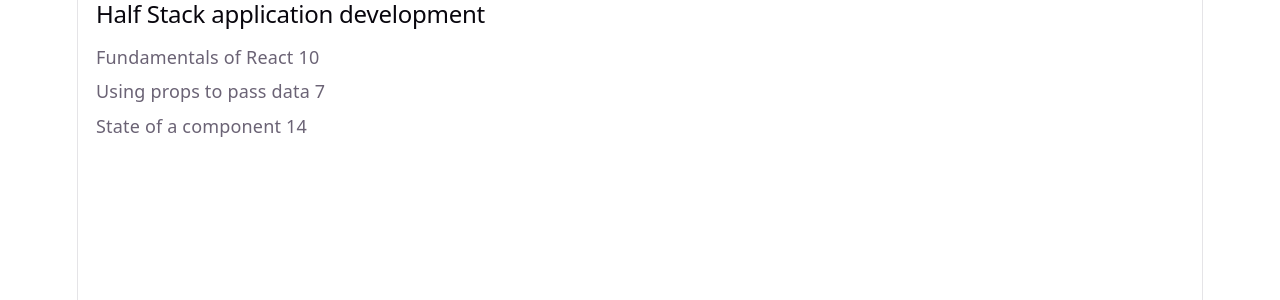
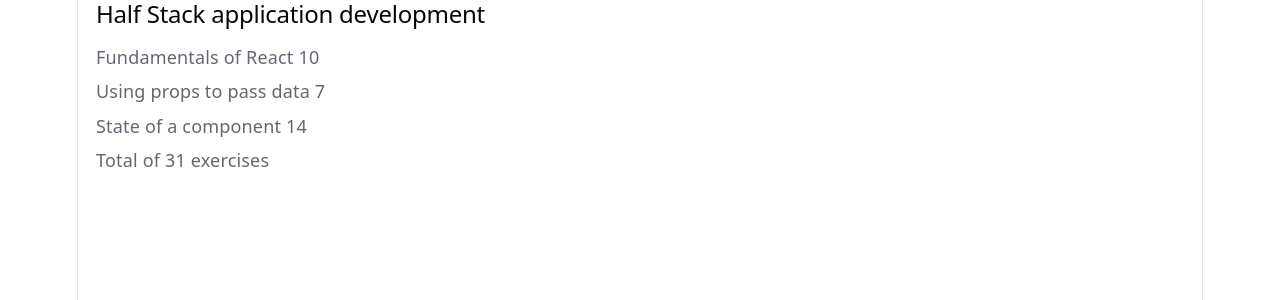
Before and after one commit to daddyschmack/fullstack-open-exercises, a React (Vite) app in the folder part1/: page / in a window 1280 px wide. Shown: the top 300 px of the page. Built offline with nearby package versions, Linux system fonts and the light colour scheme.

Commit message:
exerciee 2.3, course list and exercises with reduce based total

```diff
--- a/part1/src/App.jsx
+++ b/part1/src/App.jsx
@@ -2,11 +2,13 @@
 import './App.css'
 const Course = (course) => {
   const {parts} = course.course;
+  const totalExercises = parts.reduce((sum, {exercises}) => sum + exercises,0)
   return (
     <div className="courses">
       <h2>{course.course.name}</h2>
       <div id="topic-list">
         {parts.map( part => <p key={part.id}>{part.name} {part.exercises}</p> )}
+        <p>Total of {totalExercises} exercises</p>
       </div>
 
     </div>
```
